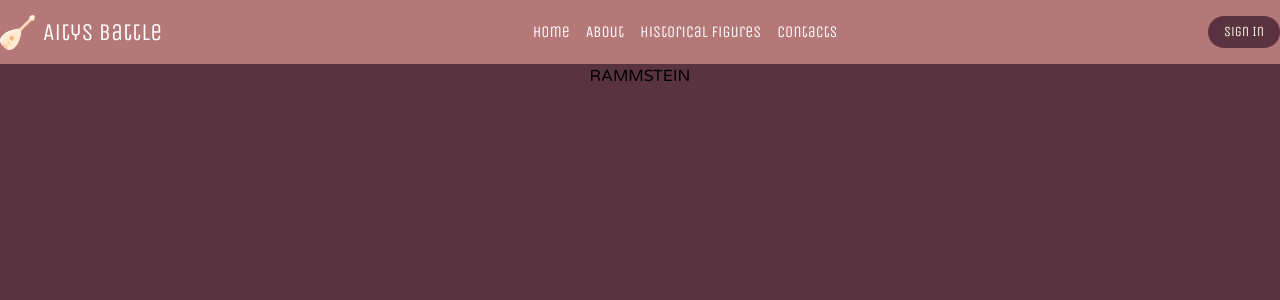
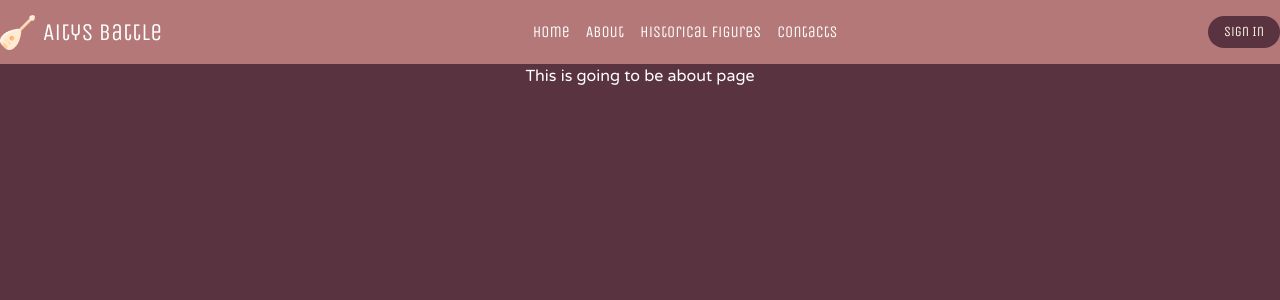
Before and after one commit to assanbayg/aitys_battle, a Next.js app: page /about in a window 1280 px wide. Shown: the top 300 px of the page. Built offline with nearby package versions, Linux system fonts and the light colour scheme; no server answers.

Commit message:
fix: small changes

```diff
--- a/app/about/page.jsx
+++ b/app/about/page.jsx
@@ -1,3 +1,3 @@
-export default function Dialogue() {
-  return <>RAMMSTEIN</>;
+export default function Page() {
+  return <p>This is going to be about page</p>;
 }
--- a/app/contacts/contacts.jsx
+++ b/app/contacts/contacts.jsx
@@ -7,6 +7,10 @@
 
   const sendEmail = (e) => {
     e.preventDefault();
+    if (e.target.user_email.value === "") {
+      alert("Please enter your email address.");
+      return;
+    }
     emailjs
       .sendForm(
         process.env.NEXT_PUBLIC_EMAILJS_SERVICE_ID,
--- a/app/historical-figures/page.jsx
+++ b/app/historical-figures/page.jsx
@@ -0,0 +1,3 @@
+export default function Page() {
+  return <p>This going to be Historical Figures screen.</p>;
+}
--- a/components/layout/navbar.jsx
+++ b/components/layout/navbar.jsx
@@ -43,7 +43,7 @@
                 <Link href="/about">About</Link>
               </li>
               <li>
-                <a href="figures">Historical Figures</a>
+                <a href="/historical-figures">Historical Figures</a>
               </li>
               <li>
                 <a href="/contacts">Contacts</a>
```
